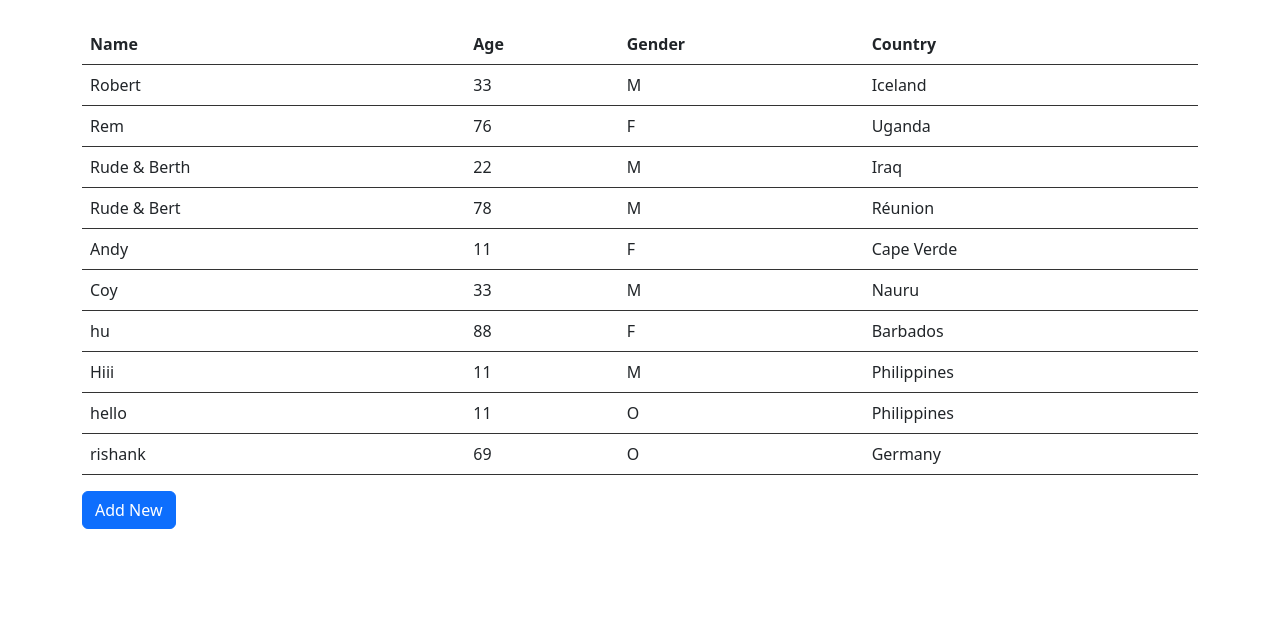
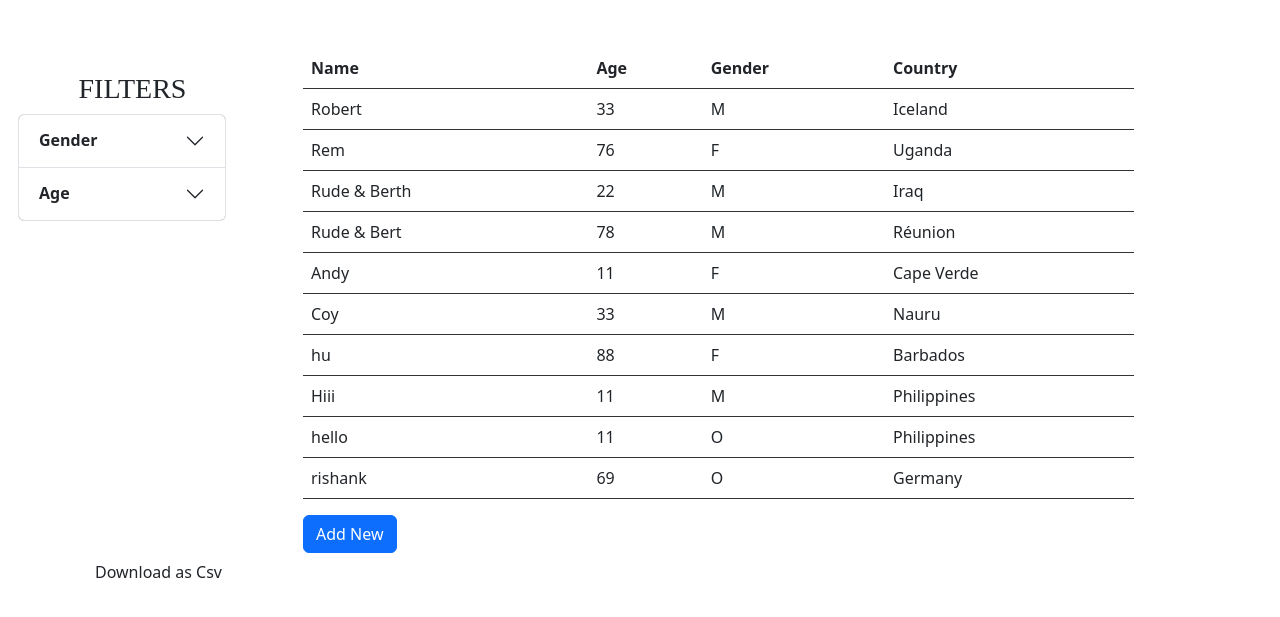
Before and after one commit to asaad2121/Book-Management, a Django app: page / in a window 1280 px wide. Shown: the part 56-673 px from the top of the page. Run offline with Django 4.2, Linux system fonts and the light colour scheme; data comes from the database, SQL or seed files in the repository; both versions use the stored data as it was after the commit.

Commit message:
csv added

```diff
--- a/authdetails/forms.py
+++ b/authdetails/forms.py
@@ -6,6 +6,7 @@ class authForm(forms.ModelForm):
         GENDER_CHOICES = (
         ('M', 'Male'),
         ('F', 'Female'),
+        ('O', 'Others')
         )
         model = authorDet
         fields = '__all__'
--- a/authdetails/models.py
+++ b/authdetails/models.py
@@ -8,6 +8,7 @@ class authorDet(models.Model):
     GENDER_CHOICES = (
         ('M', 'Male'),
         ('F', 'Female'),
+        ('O', 'Others')
     )
 
     auth_name = models.CharField(max_length=30, unique=True)
--- a/authdetails/urls.py
+++ b/authdetails/urls.py
@@ -4,5 +4,6 @@ from authdetails import views
 urlpatterns= [
     path('', views.index , name = "index"),
     path('', views.index, name='search_results'),
+    path('download/', views.download_as_csv , name = "download_as_csv"),
     #path('addauthor', views.authFormDetails , name = 'form name'),
 ]
--- a/authdetails/views.py
+++ b/authdetails/views.py
@@ -3,6 +3,8 @@ from .models import authorDet, bookDet
 from django.views.generic.list import ListView
 from django.db.models import Q
 from .forms import authForm
+from django.http import HttpResponse
+import csv
 
 def get_queryset(self):
         query = self.request.GET.get("q")
@@ -32,3 +34,17 @@ def index(request):
     else:
         form = authForm()
     return render(request, 'authordetails/index.html',{'form':form, 'dataDet':dataDet})
+
+def download_as_csv(request):
+    response = HttpResponse(content_type='text/csv')
+    response['Content-Disposition'] = 'attachment; filename=Authors.csv'
+
+    writer = csv.writer(response)
+    writer.writerow(['Name','Age','Gender','Country'])
+
+    # expenses = queryset_filter(User.objects.get(username=request.user.username),filter_by).order_by('date')
+    authors = authorDet.objects.filter()
+    for auth in authors:
+        writer.writerow([auth.auth_name, auth.auth_age, auth.auth_gender, auth.auth_country.name])
+
+    return response
--- a/static/css/style.css
+++ b/static/css/style.css
@@ -24,6 +24,6 @@
     border: 3px;
     border-color: #333;
 }
-h1{
-    font-family: Verdana, Geneva, Tahoma, sans-serif;
+h3{
+    font-family:'Times New Roman', Times, serif;
 }
--- a/templates/authordetails/index.html
+++ b/templates/authordetails/index.html
@@ -6,12 +6,13 @@
     <meta http-equiv="X-UA-Compatible" content="IE=edge">
     <meta name="viewport" content="width=device-width, initial-scale=1.0">
     <link href="https://cdn.jsdelivr.net/npm/bootstrap@5.2.2/dist/css/bootstrap.min.css" rel="stylesheet" integrity="sha384-Zenh87qX5JnK2Jl0vWa8Ck2rdkQ2Bzep5IDxbcnCeuOxjzrPF/et3URy9Bv1WTRi" crossorigin="anonymous">
-
+    <script src="https://cdn.jsdelivr.net/npm/bootstrap@5.2.3/dist/js/bootstrap.bundle.min.js" integrity="sha384-kenU1KFdBIe4zVF0s0G1M5b4hcpxyD9F7jL+jjXkk+Q2h455rYXK/7HAuoJl+0I4" crossorigin="anonymous"></script>
     <link href="{% static 'css/style.css' %}" rel="stylesheet">
 
     <title>Home</title>
 </head>
 <body>
+    {% if dataDet %}
     <nav class="navbar bg-light">
         <div class="container-fluid">
           <a class="navbar-brand" href="http://127.0.0.1:8000/?q=">Author Details</a>
@@ -20,9 +21,67 @@
           </form>
         </div>
       </nav><br>
-    <div class="container">
+      <div class="container"><br>
+        <div class="row">
+    <div class="col-3" style="margin-left: -4rem ;">
+        <br><h3 style="text-align: center ; margin-left: -2rem;">FILTERS</h3>
+      <div class="accordion" id="accordionExample" style="width: 13rem">
+      <div class="accordion-item" style="background-color: #a6a6a6 ;">
+		<h2 class="accordion-header" id="headingOne">
+            <button class="accordion-button collapsed" type="button" data-bs-toggle="collapse" data-bs-target="#collapseTwo" aria-expanded="false" aria-controls="collapseTwo">
+                <strong>Gender</strong>
+            </button>
+          </h2>
+          <div id="collapseTwo" class="accordion-collapse collapse" aria-labelledby="headingTwo" data-bs-parent="#accordionExample">
+            <div class="accordion-body" style="background-color: white ;">
 
-    {% if dataDet %}
+				<div class="form-check" style="background-color: white ;">
+					<input class="form-check-input" type="checkbox" name="category_name" id="" value="">
+					<label class="form-check-label" for="">
+						M
+					</label>
+				</div>
+                <div class="form-check" style="background-color: white ;">
+					<input class="form-check-input" type="checkbox" name="category_name" id="" value="">
+					<label class="form-check-label" for="">
+						F
+					</label>
+				</div>
+                <div class="form-check" style="background-color: white ;">
+					<input class="form-check-input" type="checkbox" name="category_name" id="" value="">
+					<label class="form-check-label" for="">
+						O
+					</label>
+				</div>
+                <button class="btn btn-primary" style="align-self: center ;">Filter</button>
+			</div>
+		</div>
+	</div>
+    <div class="accordion-item" style="background-color: #a6a6a6 ;">
+		<h2 class="accordion-header" id="headingOne" >
+			<button class="accordion-button collapsed" type="button" data-bs-toggle="collapse" data-bs-target="#collapseOne" aria-expanded="false" aria-controls="collapseOne"><strong>Age</strong></button>
+		</h2>
+		<div id="collapseOne" class="accordion-collapse collapse" aria-labelledby="headingOne" data-bs-parent="#accordionExample" style="background-color: white ; ">
+
+			<div class="accordion-body" style="background-color: white ;">
+				<div class="card-body" style="background-color: white ;">
+					<b>Min</b> <input style="background-color: white ; width: 5rem;" type="range" class="custom-range" min="{{ min_age.auth_age__min }}" max="{{ max_age.auth_age__max }}" name="range_input" id="range_input" oninput="max_range.value=this.value"> <b>Max</b>
+					<div class="form-row" style="background-color: white ;">
+
+							<div class="form-group col"><input class="form-control" placeholder="Min: {{ min_age.auth_age__min }}" type="number" id="min_range" name="min_range" value="{{ min_age.auth_age__min }}"> </div>
+							<div class="form-group col"><input class="form-control" placeholder="Max: {{ max_age.auth_age__max }}" type="number" id="max_range" name="max_range" onkeyup="range_input.value=this.value" /> </div><br>
+
+					</div>
+				</div>
+			</div>
+		</div>
+	</div>
+</div>
+</div>
+
+    <div class="col-9">
+
+
     <table class="table">
     <thead>
         <th>Name</th>
@@ -43,9 +102,7 @@
     {% else %}
     <p>No data found</p>
     {% endif %}
-</div>
 
-    <div class="container">
     <button type="submit" class="btn btn-primary" onclick="openPopUp()">Add New</button>
     <div class="popup" id="popup">
     <form method="POST" class="form-control">
@@ -54,7 +111,9 @@
         <input type="submit" class="btn btn-primary" value="Submit" onclick="closePopUp()">
     </form>
     </div>
-    </div>
+    </div></div>
+    <a id="download_as_csv_expense" href="{% url 'download_as_csv' %}" class="btn btn-neutral" class="btn btn-neutral">Download as Csv</a>
+</div>
     <script>
         let popup = document.getElementById("popup");
         function openPopUp(){
```
Also changed, not shown: authdetails/migrations/0007_alter_authordet_auth_gender.py (added), db.sqlite3.
